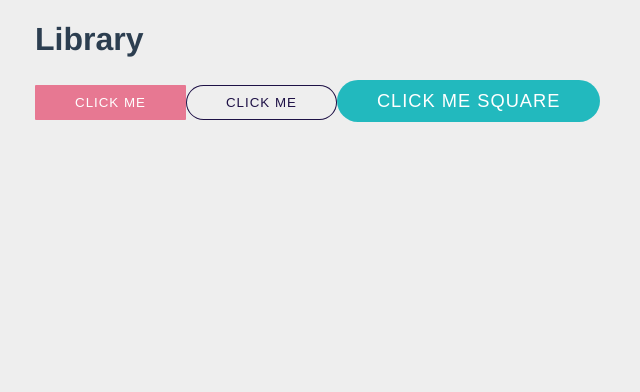
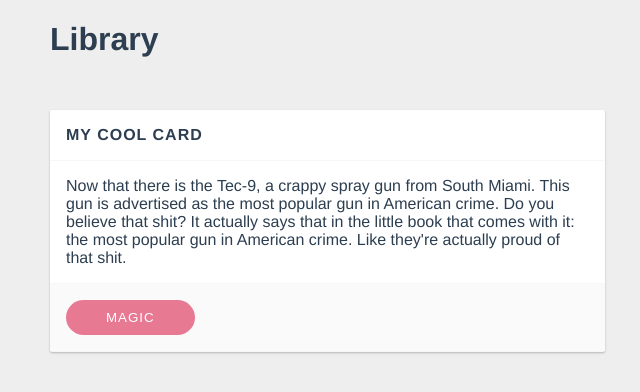
Before and after one commit to thabotitus/vivuecss, a Vue app: page /#/library in a window 1280 px wide. Shown: the top 392 px of the page, without its empty margins (20-660 px from the left). Built offline with nearby package versions, Linux system fonts and the light colour scheme.

Commit message:
card header, content, footer

```diff
--- a/src/assets/app.scss
+++ b/src/assets/app.scss
@@ -1,8 +1,14 @@
+// Config
+@import './config/_site';
 @import './config/_colors';
 @import './config/_sizes';
 
+// Layout
 @import './layout/_base';
 @import './layout/_grid';
 
+// Views
+@import './views/_vv-card';
 
+// Elements
 @import './elements/_vv-button';
--- /dev/null
+++ b/src/assets/config/_site.scss
@@ -0,0 +1,3 @@
+$default_border_radius:             2px;
+$default_box_shadow:                0 1px 3px rgba(0,0,0,0.10), 0 1px 2px rgba(0,0,0,0.14);
+$light_border:                      1px solid rgba(0, 0, 0, 0.03);
--- /dev/null
+++ b/src/assets/views/_vv-card.scss
@@ -0,0 +1,27 @@
+.vv-card {
+  background: $white;
+  border-radius: $default_border_radius;
+  box-shadow: $default_box_shadow;
+}
+
+.vv-card__header {
+  padding: 1em;
+  border-bottom: $light_border;
+  text-transform: uppercase;
+  font-weight: 900;
+  letter-spacing: 1px;
+  background-clip: padding-box;
+}
+
+.vv-card__content {
+  padding: 1em;
+  border-bottom: $light_border;
+  background-clip: padding-box;
+}
+
+.vv-card__footer {
+  padding: 1em;
+  border-bottom: $light_border;
+  background: darken($white, 2%);
+  background-clip: padding-box;
+}
--- /dev/null
+++ b/src/components/card/vv-Card.vue
@@ -0,0 +1,17 @@
+<template>
+  <div class="vv-card">
+    <slot></slot>
+  </div>
+</template>
+
+<script>
+  export default {
+    name: 'vv-card',
+    components: {
+
+    },
+    props: {
+
+    },
+  };
+</script>
--- /dev/null
+++ b/src/components/card/vv-CardContent.vue
@@ -0,0 +1,13 @@
+<template>
+  <div class="vv-card__content">
+    <slot></slot>
+  </div>
+</template>
+
+<script>
+  export default {
+    name: 'vv-card-content',
+    props: {
+    },
+  };
+</script>
--- /dev/null
+++ b/src/components/card/vv-CardFooter.vue
@@ -0,0 +1,13 @@
+<template>
+  <div class="vv-card__footer">
+    <slot></slot>
+  </div>
+</template>
+
+<script>
+  export default {
+    name: 'vv-card-footer',
+    props: {
+    },
+  };
+</script>
--- /dev/null
+++ b/src/components/card/vv-CardHeader.vue
@@ -0,0 +1,14 @@
+<template>
+  <div class="vv-card__header">
+    {{ title }}
+  </div>
+</template>
+
+<script>
+  export default {
+    name: 'vv-card-header',
+    props: {
+      title: '',
+    },
+  };
+</script>
--- a/src/containers/Library.vue
+++ b/src/containers/Library.vue
@@ -1,23 +1,52 @@
 <template>
   <div>
-    <h1>Library</h1>
-    <vv-button value="submit" class="vv-button--red" text="Click Me"></vv-button>
-    <vv-button value="submit" class="vv-button--round vv-button--primary vv-button--outline" text="Click Me"></vv-button>
-    <vv-button value="submit" class="vv-button--round vv-button--teal vv-button--large" text="Click Me Square"></vv-button>
+    <div class="container">
+      <div class="row">
+        <div class="col">
+          <h1>Library</h1>
+        </div>
+      </div>
+      <div class="row">
+        <div class="col col--1/2-large">
+          <vv-card>
+            <vv-card-header title="My Cool Card"></vv-card-header>
+
+            <vv-card-content>
+                Now that there is the Tec-9, a crappy spray gun from South Miami.
+                This gun is advertised as the most popular gun in American crime.
+                Do you believe that shit? It actually says that in the little book
+                that comes with it: the most popular gun in American crime. Like
+                they're actually proud of that shit.
+            </vv-card-content>
+
+            <vv-card-footer>
+              <vv-button value="submit" class="vv-button--red vv-button--round" text="Magic"></vv-button>
+            </vv-card-footer>
+          </vv-card>
+        </div>
+      </div>
+    </div>
   </div>
 </template>
 
 <script>
   import vvButton from '../components/vv-Button';
+  import vvCard from '../components/card/vv-Card';
+  import vvCardHeader from '../components/card/vv-CardHeader';
+  import vvCardContent from '../components/card/vv-CardContent';
+  import vvCardFooter from '../components/card/vv-CardFooter';
 
   export default {
     name: 'Library',
     components: {
       vvButton,
+      vvCard,
+      vvCardHeader,
+      vvCardContent,
+      vvCardFooter,
     },
     data() {
       return {
-        msg: 'Welcome to Your Vue.js App',
       };
     },
   };
```
